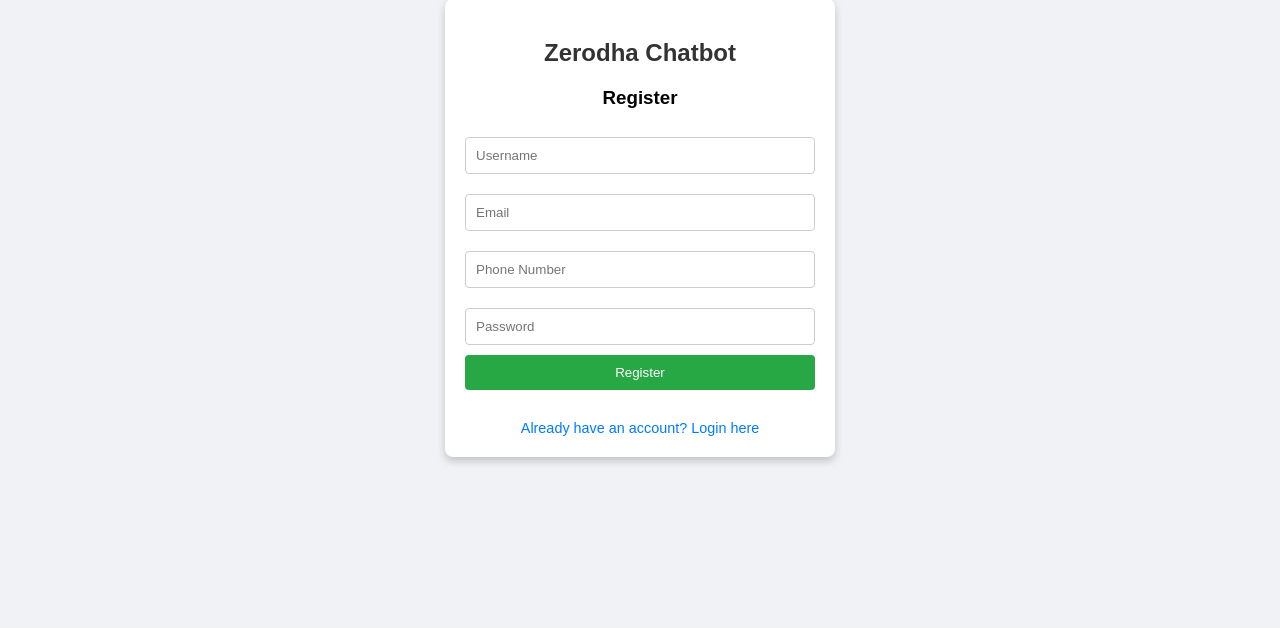
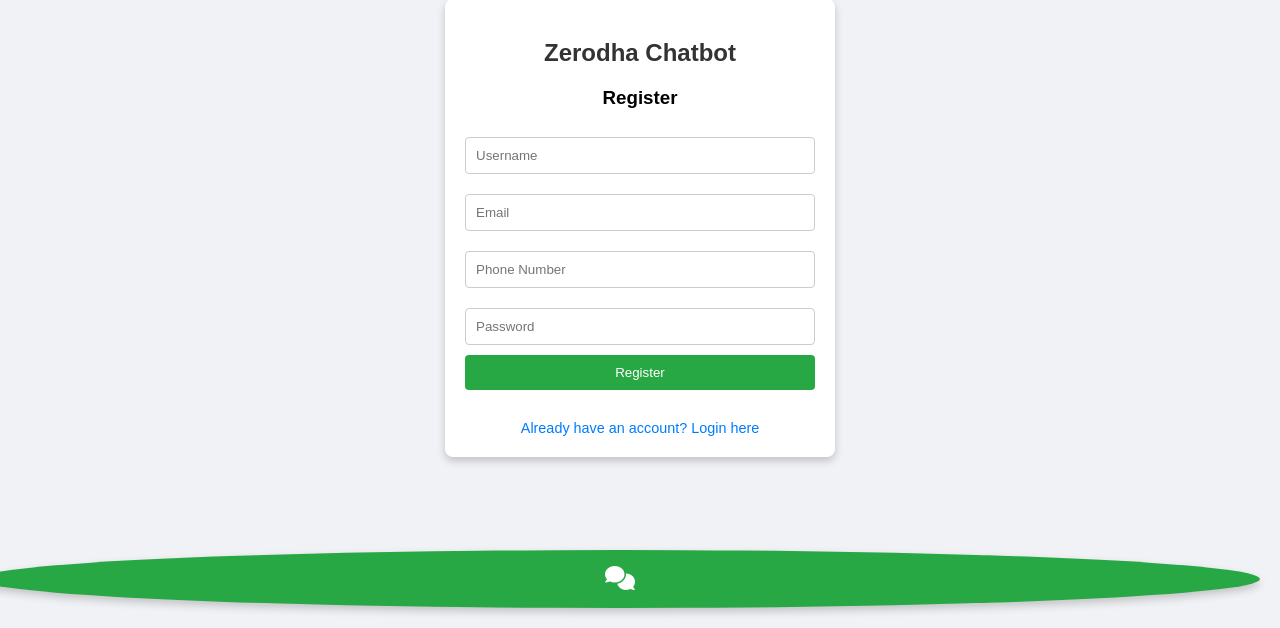
Before and after one commit to siddarthgowda/server_bot, a Flask app: page / in a window 1280 px wide. Shown: the part 172-800 px from the top of the page. Run offline with Flask 3, Linux system fonts and the light colour scheme.

Commit message:
third commit

```diff
--- a/main.py
+++ b/main.py
@@ -73,24 +73,35 @@ def register():
 
 @app.route('/login',methods=['post'])
 def login():
-    data=request.json
-    user=mongo_connection.find_one({'username':data.get('username')},collection_type='user')
-    print("User found:", user)
-    print("Password provided:", data.get('password'))
+    try:
+        data=request.json
+        user=mongo_connection.find_one({'username':data.get('username')},collection_type='user')
+        print("User found:", user)
+        print("Password provided:", data.get('password'))
 
-    unique=uuid.uuid3(uuid.NAMESPACE_DNS,user['username'])
-    if not user or not check_password_hash(user['password'], data.get('password')):
-        return jsonify({'message':'invalid username and password'})
-    #updates=mongo_connection.update_one(cond={'username':user},record={"unique_id":unique},collection_type="customer_details")
-    return jsonify({'message':"login sucessful","unique_id":unique})
 
+        unique=str(uuid.uuid4())
+        if not user or not check_password_hash(user['password'], data.get('password')):
+            return jsonify({'message':'invalid username and password'})
+
+        data=mongo_connection.find_one({"email":json_data.get('email')},collection_type="customer_details")
+        unique=json_data.get("unique_id")
+        conversation_start=datetime.datetime.now()
+        conversation_history=[{"BOT":"hi,welcome to zerodha ,how can i help you?"}]
+
+        redis_data.set_data(unique,{"conversation_history":conversation_history,"user_data":data,"conversation_start":conversation_start})
+
+        #updates=mongo_connection.update_one(cond={'username':user},record={"unique_id":unique},collection_type="customer_details")
+        return jsonify({'message':"login sucessful","unique_id":unique})
+    except Exception as e:
+        print(f"we have a exception as {e}")
+        return jsonify({"message":"login failed"})
 
 @app.route("/initial",methods=['GET'])
 def initial():
     try:
         json_data=request.json
         print(f"we are inside initial message{json_data}")
-
 
         data=mongo_connection.find_one({"email":json_data.get('email')},collection_type="customer_details")
         unique=json_data.get("unique_id")
@@ -109,12 +120,13 @@ def initial():
 
 @app.route("/chat",methods=["POST"])
 def chat():
+    print(f"we have user data as{request.json}")
     try:
         user_text=(request.json).get("user_text")
         unique_id=(request.json).get("unique_id")
 
         print(redis_data.get_data(unique_id))
-        redis_updated_data=json.loads(redis_data.get_data(unique_id))
+        redis_updated_data=redis_data.get_data(unique_id)
 
         conversation=redis_updated_data.get("conversation_history")
         user_data=redis_updated_data.get("user_data")
@@ -127,12 +139,12 @@ def chat():
 
         conversation.append({'role': 'user', 'content': user_text})
         conversation.append({'role': 'assistant', 'content': bot_responce})
+        print(bot_responce)
 
-        redis_data.set_data(unique_id,json.dumps(redis_updated_data))
         return jsonify({"message":bot_responce})
     except Exception as e:
         print(f"we have an exception{e}")
-        return {"message":bot_responce}
+        return {"message":e}
 
 
 
--- a/templates/index.html
+++ b/templates/index.html
@@ -14,6 +14,7 @@
             align-items: center;
             height: 100vh;
             margin: 0;
+            position: relative;
         }
         .container {
             width: 350px;
@@ -66,6 +67,30 @@
         .toggle-btn:hover {
             text-decoration: underline;
         }
+        #chatIcon {
+            position: fixed;
+            bottom: 20px;
+            right: 20px;
+            background-color: #28a745;
+            color: white;
+            border: none;
+            border-radius: 50%;
+            padding: 15px;
+            font-size: 24px;
+            cursor: pointer;
+            box-shadow: 0 4px 8px rgba(0, 0, 0, 0.2);
+        }
+        #chatTab {
+            display: none; /* Initially hidden */
+            position: fixed;
+            bottom: 80px;
+            right: 20px;
+            width: 350px;
+            background-color: #fff;
+            box-shadow: 0 4px 8px rgba(0, 0, 0, 0.2);
+            border-radius: 8px;
+            padding: 20px;
+        }
     </style>
 </head>
 <body>
@@ -103,6 +128,11 @@
         <button onclick="sendMessage()">Send</button>
     </div>
 </div>
+
+<!-- Chat Icon -->
+<button id="chatIcon" onclick="openChat()">
+    <i class="fas fa-comments"></i>
+</button>
 
 <script>
     function switchTab(tabId) {
@@ -166,12 +196,16 @@
         const unique_id = localStorage.getItem('unique_id');
         const response = await fetch('/initial', {
             method: 'GET',
-            headers: { 'Content-Type': 'application/json' },
-            body: JSON.stringify({ unique_id })
+            headers: { 'Content-Type': 'application/json' }
         });
 
         const data = await response.json();
         document.getElementById('chatHistory').innerHTML += `<div><strong>Bot:</strong> ${data.message}</div>`;
+    }
+
+    async function openChat() {
+        document.getElementById('chatTab').style.display = 'block';
+        initializeChat(); // Fetch the initial message
     }
 
     async function sendMessage() {
```
